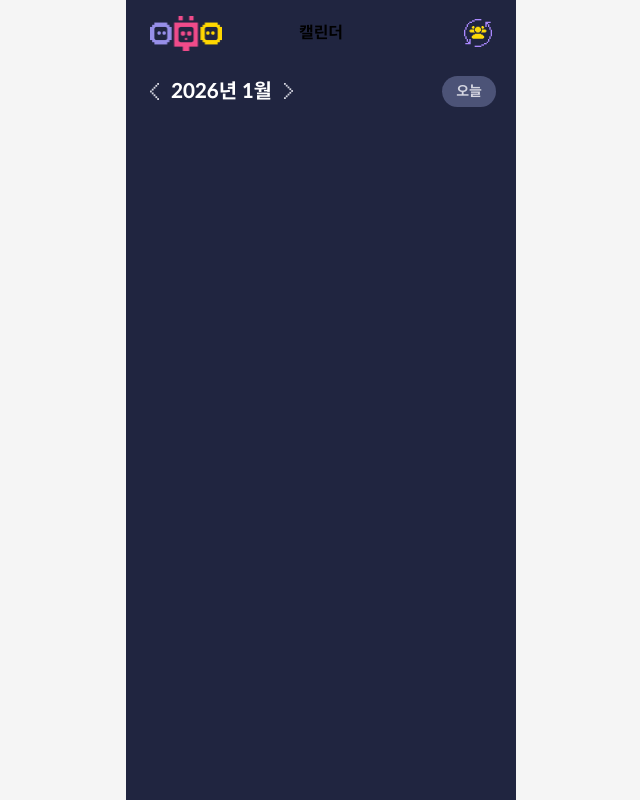
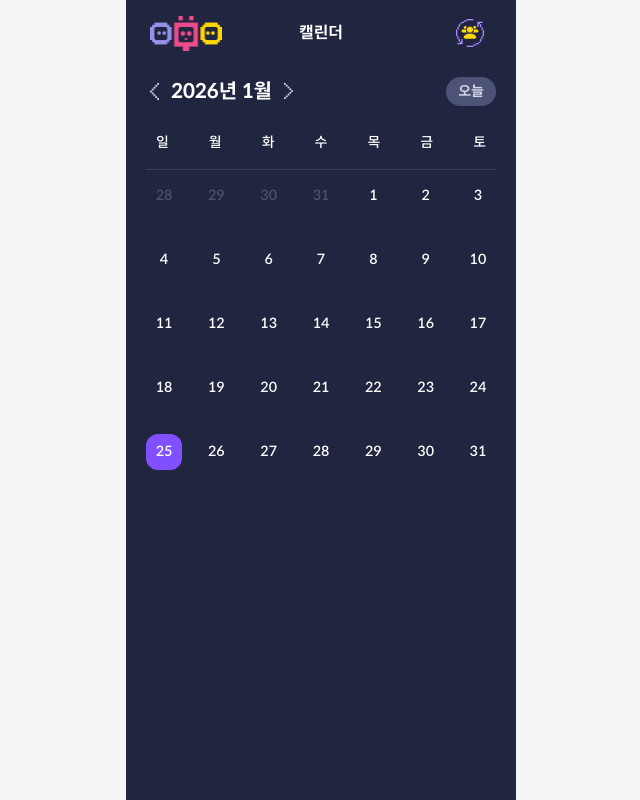
Before and after one commit to yamoyo/yamoyo_FE, a React (Vite) app: page /calendar in a window 1280 px wide. Shown: the whole page, without its empty margins (319-959 px from the left). Built offline with nearby package versions, Linux system fonts and the light colour scheme; no server answers; a web font is replaced by a local one.

Commit message:
style : 캘린더 UI 작업

```diff
--- /dev/null
+++ b/src/entities/calendar/lib/generate-calendar-dates.ts
@@ -0,0 +1,27 @@
+/**
+ * 캘린더에 표시할 날짜 배열을 생성합니다 (5주 × 7일 = 35일)
+ *
+ * 이전 달의 마지막 날짜들부터 시작하여 일요일부터 시작하는 완전한 주 단위 캘린더를 구성합니다.
+ * @author junyeol
+ * @param date - 기준이 되는 날짜 (해당 월의 캘린더 생성)
+ * @returns 캘린더에 표시할 35개의 Date 객체 배열
+ */
+
+export const generateCalendarDates = (date: Date): Date[] => {
+  const year = date.getFullYear();
+  const month = date.getMonth();
+
+  const firstDay = new Date(year, month, 1);
+  const startDate = new Date(firstDay);
+  startDate.setDate(startDate.getDate() - firstDay.getDay());
+
+  const dates: Date[] = [];
+  const current = new Date(startDate);
+
+  for (let i = 0; i < 35; i++) {
+    dates.push(new Date(current));
+    current.setDate(current.getDate() + 1);
+  }
+
+  return dates;
+};
--- /dev/null
+++ b/src/entities/calendar/lib/is-same-day.ts
@@ -0,0 +1,16 @@
+/**
+ *
+ * 두 날짜가 같은 날인지 비교합니다 (시간 제외)
+ * @author junyeol
+ * @param date1 - 비교할 첫 번째 날짜
+ * @param date2 - 비교할 두 번째 날짜
+ * @returns 같은 날이면 true, 다르면 false
+ */
+
+export const isSameDay = (date1: Date, date2: Date): boolean => {
+  return (
+    date1.getFullYear() === date2.getFullYear() &&
+    date1.getMonth() === date2.getMonth() &&
+    date1.getDate() === date2.getDate()
+  );
+};
--- /dev/null
+++ b/src/shared/ui/Calendar.tsx
@@ -0,0 +1,64 @@
+import { generateCalendarDates } from '@/entities/calendar/lib/generate-calendar-dates';
+import { isSameDay } from '@/entities/calendar/lib/is-same-day';
+
+interface CalendarProps {
+  currentDate: Date;
+  selectedDate?: Date;
+  onDateSelect?: (date: Date) => void;
+}
+
+const weekDays = ['일', '월', '화', '수', '목', '금', '토'];
+
+export default function Calendar({
+  currentDate,
+  selectedDate,
+  onDateSelect,
+}: CalendarProps) {
+  const dates = generateCalendarDates(currentDate);
+
+  return (
+    <div className="px-5 py-4">
+      <div className="mb-2 flex items-center gap-5">
+        {weekDays.map((day) => (
+          <div
+            key={day}
+            className="flex-1 py-2 text-center text-body-4.1 text-tx-default"
+          >
+            {day}
+          </div>
+        ))}
+      </div>
+
+      <hr className="mb-2 border-gray-700" />
+
+      <div className="flex flex-col items-start gap-7 self-stretch">
+        {Array.from({ length: 6 }).map((_, weekIndex) => (
+          <div
+            key={weekIndex}
+            className="flex w-full items-center justify-between"
+          >
+            {dates
+              .slice(weekIndex * 7, weekIndex * 7 + 7)
+              .map((date, dayIndex) => {
+                const isSelected =
+                  selectedDate && isSameDay(date, selectedDate);
+                const isToday = isSameDay(date, new Date());
+                const isCurrentMonth =
+                  date.getMonth() === currentDate.getMonth();
+
+                return (
+                  <button
+                    key={dayIndex}
+                    onClick={() => onDateSelect?.(date)}
+                    className={`flex h-9 w-9 shrink-0 items-center justify-center rounded-xl text-body-4.1 transition-colors duration-200 ${!isCurrentMonth && 'text-gray-600'} ${isCurrentMonth && 'text-white'} ${isToday && 'bg-bg-primary text-white hover:bg-bg-primary/80'} ${isSelected && !isToday && 'bg-purple-100 text-[#804FFF] hover:bg-purple-100/80'} ${!isToday && !isSelected && 'hover:bg-white/10'} `}
+                  >
+                    {date.getDate()}
+                  </button>
+                );
+              })}
+          </div>
+        ))}
+      </div>
+    </div>
+  );
+}
--- a/src/widgets/calendar/ui/CalendarGrid.tsx
+++ /dev/null
@@ -1,3 +0,0 @@
-export default function CalendarGrid() {
-  return <div></div>;
-}
--- a/src/widgets/calendar/ui/CalendarHeader.tsx
+++ b/src/widgets/calendar/ui/CalendarHeader.tsx
@@ -43,7 +43,7 @@ export default function CalendarHeader({
 
       <button
         onClick={onToday}
-        className="rounded-2xl bg-bd-textfiled_line px-[14px] py-[5px] text-body-4 text-tx-default_3"
+        className="rounded-2xl bg-bd-textfiled_line px-[12px] py-[4px] text-body-4 text-tx-default_3"
       >
         오늘
       </button>
--- a/src/widgets/calendar/ui/CalendarWidget.tsx
+++ b/src/widgets/calendar/ui/CalendarWidget.tsx
@@ -1,8 +1,10 @@
 import { useState } from 'react';
-import CalendarHeader from './CalendarHeader';
+import CalendarHeader from '@/widgets/calendar/ui/CalendarHeader';
+import Calendar from '@/shared/ui/Calendar';
 
 export default function CalendarWidget() {
   const [currentDate, setCurrentDate] = useState(new Date());
+  const [selectedDate, setSelectedDate] = useState<Date>();
 
   const handlePrevMonth = () => {
     setCurrentDate((prev) => new Date(prev.getFullYear(), prev.getMonth() - 1));
@@ -25,7 +27,11 @@ export default function CalendarWidget() {
         onToday={handleToday}
       />
 
-      {/* 나중에 CalendarGrid 추가 */}
+      <Calendar
+        currentDate={currentDate}
+        selectedDate={selectedDate}
+        onDateSelect={setSelectedDate}
+      />
     </div>
   );
 }
--- a/src/widgets/calendar/ui/MainHeader.tsx
+++ b/src/widgets/calendar/ui/MainHeader.tsx
@@ -2,8 +2,8 @@ import { Link } from 'react-router-dom';
 
 export default function MainHeader() {
   return (
-    <header className="grid grid-cols-3 items-center px-6">
-      <Link to="/home" className="flex select-none justify-start">
+    <header className="grid grid-cols-3 items-center">
+      <Link to="/home" className="flex select-none justify-start pl-6">
         <img
           src={'/assets/home/home-logo.png'}
           width={72}
@@ -13,10 +13,10 @@ export default function MainHeader() {
       </Link>
 
       <div className="flex justify-center">
-        <p className="text-body-1">캘린더</p>
+        <p className="text-body-1 text-white">캘린더</p>
       </div>
 
-      <div className="flex select-none justify-end">
+      <div className="flex select-none justify-end pr-8">
         <button>
           <img
             src={'/assets/icons/team-select.svg'}
```
